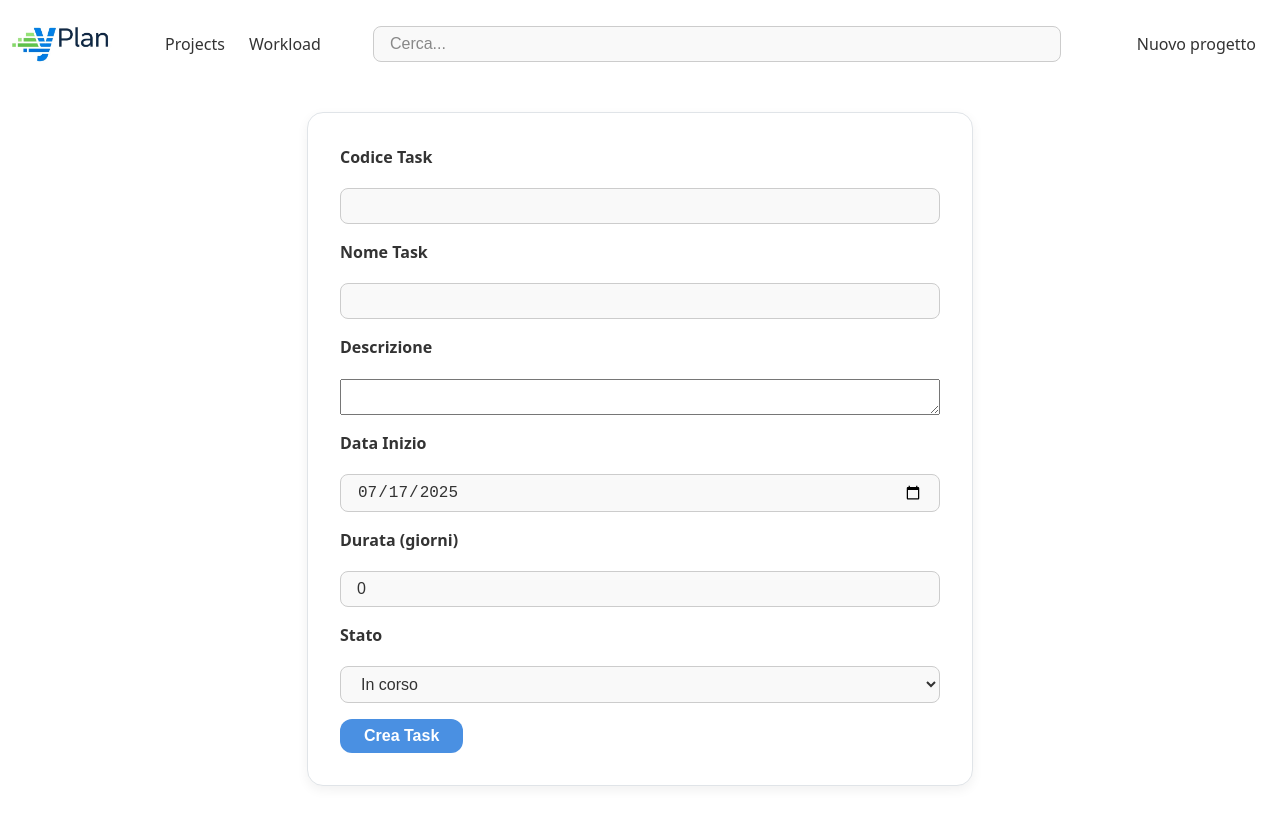
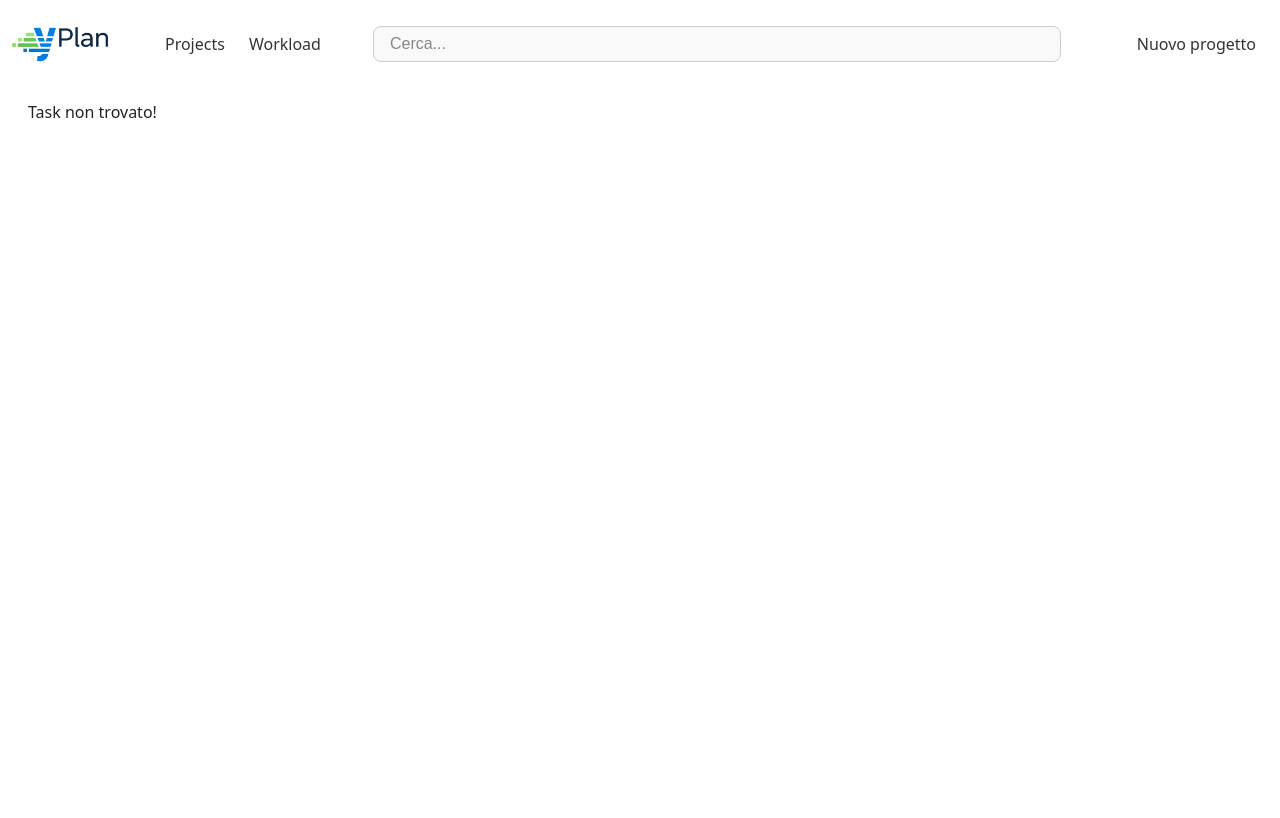
Before and after one commit to Jacopo-Sassi/codylab-talent-fe-2025, a React (Vite) app: page /tasks/add in a window 1280 px wide. Built offline with nearby package versions, Linux system fonts and the light colour scheme; no server answers.

Commit message:
fix: fixed taskForm with createTask and updateTask (problem: is not reactive, when i create/update a task I must refresh the page to view the changes)

```diff
--- a/src/App.tsx
+++ b/src/App.tsx
@@ -28,7 +28,7 @@ function App() {
               <Route path="tasks/:taskId" element={<TaskInfo />} />
             </Route>
             <Route path="/projects/add" element={<ProjectForm />} />
-            <Route path="/tasks/add" element={<TaskForm />} />
+            <Route path="/projects/:projectId/tasks/add" element={<TaskForm />} />
             <Route path="/project/:id/edit" element={<ProjectForm />} />
             <Route path="/task/:id/edit" element={<TaskForm />} />
           </Route>
--- a/src/components/ProjectCard.tsx
+++ b/src/components/ProjectCard.tsx
@@ -14,7 +14,7 @@ export function ProjectCard({
   const {projectId, taskId} = useParams();
 
   const handleNewTaskClick = () => {
-    navigate("/tasks/add", {
+    navigate(`/projects/${project.id}/tasks/add`, {
       state: { projectId: project.id },
     });
   };
--- a/src/components/TaskForm.tsx
+++ b/src/components/TaskForm.tsx
@@ -2,12 +2,12 @@ import { useContext, useState } from "react";
 import { useNavigate, useParams } from "react-router-dom";
 import { TasksStateEnum, type Tasks } from "../generated/api";
 import { tasks } from "../lib/api/api";
+import { ProjectsDataContext } from "../pages/ProjectsContext";
 import classes from "./TaskForm.module.css";
-import { ProjectsDataContext } from "../pages/ProjectsContext";
 
 export function TaskForm() {
   const navigate = useNavigate();
-  const { id: taskId } = useParams();
+  const { id: taskId, projectId } = useParams();
   const projectsData = useContext(ProjectsDataContext);
   const currentTask = projectsData
     .flatMap((project) => project.tasks || [])
@@ -22,7 +22,7 @@ export function TaskForm() {
     startDate: today,
     duration: 0,
     state: TasksStateEnum.InProgress,
-  }
+  };
 
   const [formData, setFormData] = useState(currentTask || emptyState);
 
@@ -41,19 +41,23 @@ export function TaskForm() {
   const handleSubmit = async (e: React.FormEvent) => {
     e.preventDefault();
 
-    if (!currentTask?.projectId) {
+    const finalProjectId = currentTask?.projectId || projectId;
+    if (!finalProjectId) {
       alert("Project ID mancante!");
       return;
     }
 
-    const save = currentTask ? ({tasks}) => tasks.updateTask(currentTask.id, tasks) : tasks.createTask;
+    const save = currentTask
+      ? (task: { tasks: Tasks }) =>
+          tasks.updateTask({ id: currentTask.id!, tasks: task.tasks })
+      : (task: { tasks: Tasks }) => tasks.createTask(task);
 
     try {
       await save({
         tasks: {
           ...formData,
           startDate: new Date(formData.startDate?.toString() || ""),
-          projectId: currentTask?.projectId,
+          projectId: typeof finalProjectId === "string" ? Number(finalProjectId) : finalProjectId,
         },
       });
       alert("Task creato!");
```
